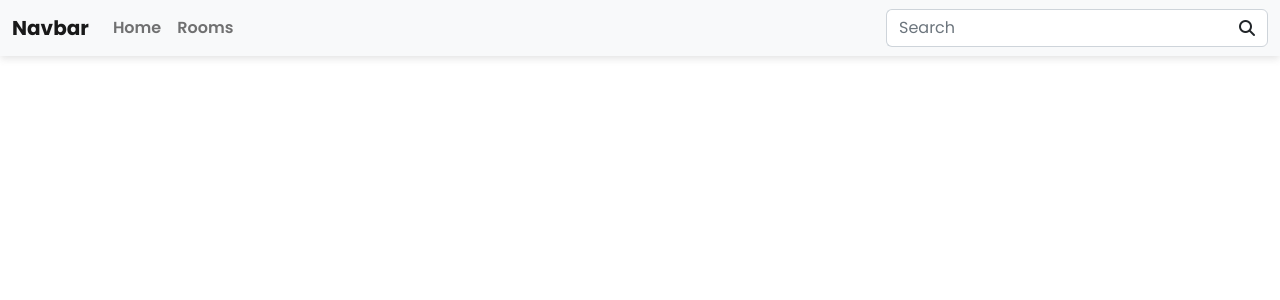
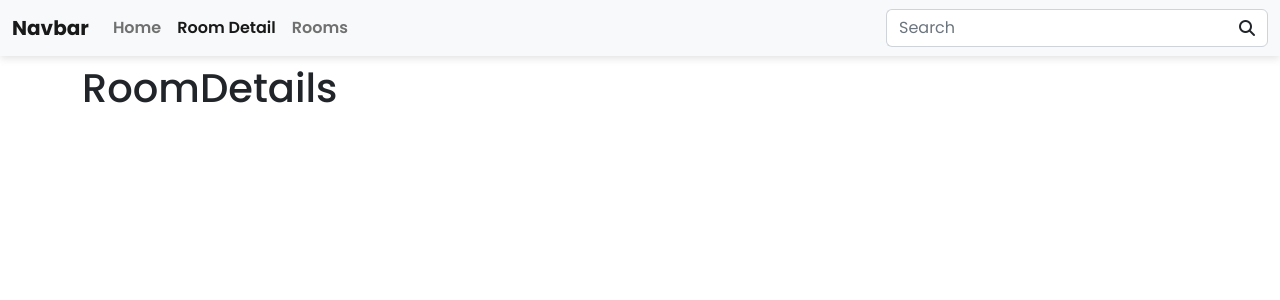
Before and after one commit to aminduishara/ehm, a React (Create React App) app: page /roomdetail in a window 1280 px wide. Before the commit this address had no page. Shown: the top 300 px of the page. Built offline with nearby package versions, Linux system fonts and the light colour scheme.

Commit message:
New page added roomdetails

```diff
--- a/src/App.js
+++ b/src/App.js
@@ -2,6 +2,7 @@ import './App.css';
 import { Routes, Route, Link, NavLink } from "react-router-dom";
 import Home from "./pages/Home";
 import Reservation from "./pages/Reservation";
+import RoomDetails from "./pages/RoomDetails/RoomDetails";
 
 const navClassName = "nav-link";
 const navActiveClassName = "nav-link active";
@@ -23,6 +24,11 @@ function App() {
                   }>Home</NavLink>
                 </li>
                 <li className="nav-item">
+                  <NavLink to="/roomdetail" className={({ isActive }) =>
+                    isActive ? navActiveClassName : navClassName
+                  }>Room Detail</NavLink>
+                </li>
+                <li className="nav-item">
                   <NavLink to="/reservation" className={({ isActive }) =>
                     isActive ? navActiveClassName : navClassName
                   }>Rooms</NavLink>
@@ -41,6 +47,7 @@ function App() {
           <Routes>
             <Route path="/" element={<Home />} />
             <Route path="reservation" element={<Reservation />} />
+            <Route path="roomdetail" element={<RoomDetails />} />
           </Routes>
         </div>
       </header>
--- /dev/null
+++ b/src/pages/RoomDetails/RoomDetails.js
@@ -0,0 +1,8 @@
+const RoomDetails = () => {
+    return (
+        <div>
+            <h1>RoomDetails</h1>
+        </div>
+    )
+}
+export default RoomDetails
```
Also changed, not shown: 1 other file (tests, documents, lock files or other folders).
